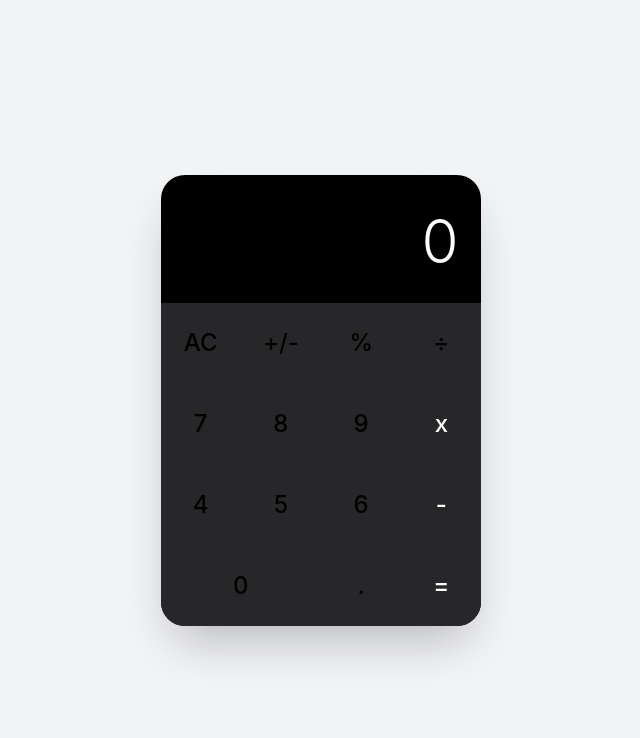
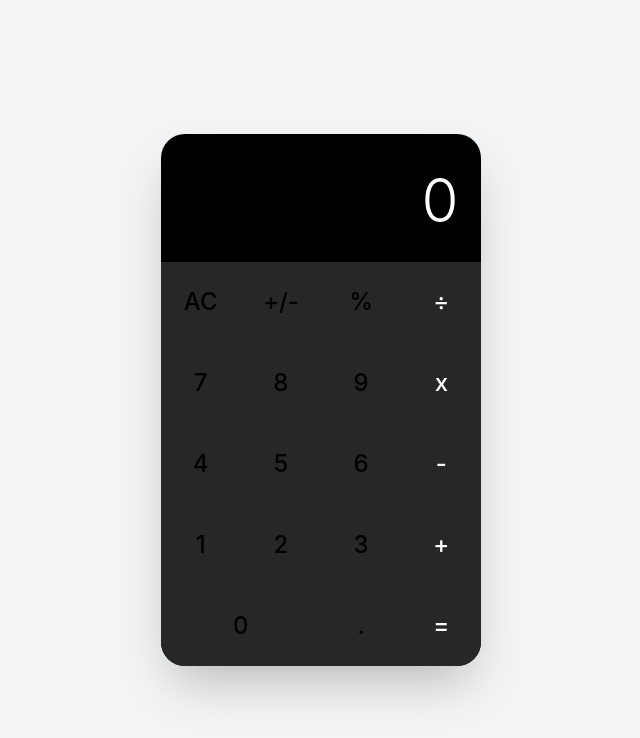
Before and after one commit to remyshingiro/calculator_react_tailwindcss, a React (Vite) app: page / in a window 1280 px wide. Shown: the top 738 px of the page, without its empty margins (319-959 px from the left). Built offline with nearby package versions, Linux system fonts and the light colour scheme.

Commit message:
feat: math logic helper

```diff
--- a/src/App.jsx
+++ b/src/App.jsx
@@ -8,7 +8,7 @@ function App() {
 
   const getBtnStyle = (btn) => {
     const base = 'h-20 text-2xl font-medium transition-all active:brightness-125';
-    if(['+', '-', 'x', '➗', '='].includes(btn)) return base + 'bg-orange-500 text-white';
+    if(['+', '-', 'x', '÷', '='].includes(btn)) return base + 'bg-orange-500 text-white';
     if(['AC', '+/-', '%'].includes(btn)) return base + 'bg-zinc-400 text-black';
 
     return base + 'bg-zinc-300 text-black';
@@ -19,6 +19,7 @@ function App() {
     'AC', '+/-', '%', '÷',
      '7', '8', '9', 'x',
      '4', '5', '6', '-',
+     '1', '2', '3', '+',
      '0', '.', '='
   ];
 
--- a/src/main.js
+++ b/src/calculatorLogic.js
@@ -1,4 +1,7 @@
-const perfomCalculation = (num1, num2, op) => {
+export const perfomCalculation = (n1, n2, op) => {
+
+    const num1 = parseFloat(n1);
+    const num2 = parseFloat(num2);
     switch (op) {
         case '+': return num1 + num2;
         case '-': return num1 - num2;
```
